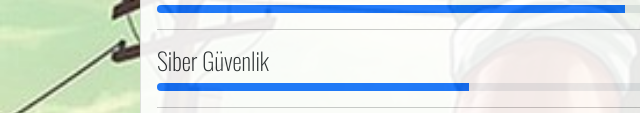
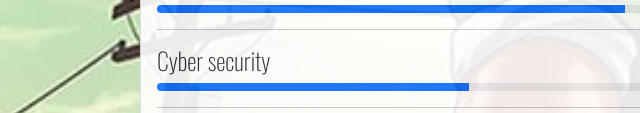
Before and after one commit to Bedirhan171/Bootstrap5_cv, a plain HTML site: page education.html in a window 1280 px wide. Shown: the part 839-952 px from the top of the page, 0-640 px from the left. Drawn offline with nearby package versions, Linux system fonts and the light colour scheme.

Commit message:
Update education.html

```diff
--- a/education.html
+++ b/education.html
@@ -101,7 +101,7 @@
                   <div class="progress-bar" style="width:75%;height:25px"></div>
                 </div>
                 <hr>
-                <h5 id="skills">Siber Güvenlik</h5><div class="progress" style="height:8px">
+                <h5 id="skills">Cyber security</h5><div class="progress" style="height:8px">
                   <div class="progress-bar" style="width:50%;height:50px"></div>
                 </div>
                 <hr>
```
